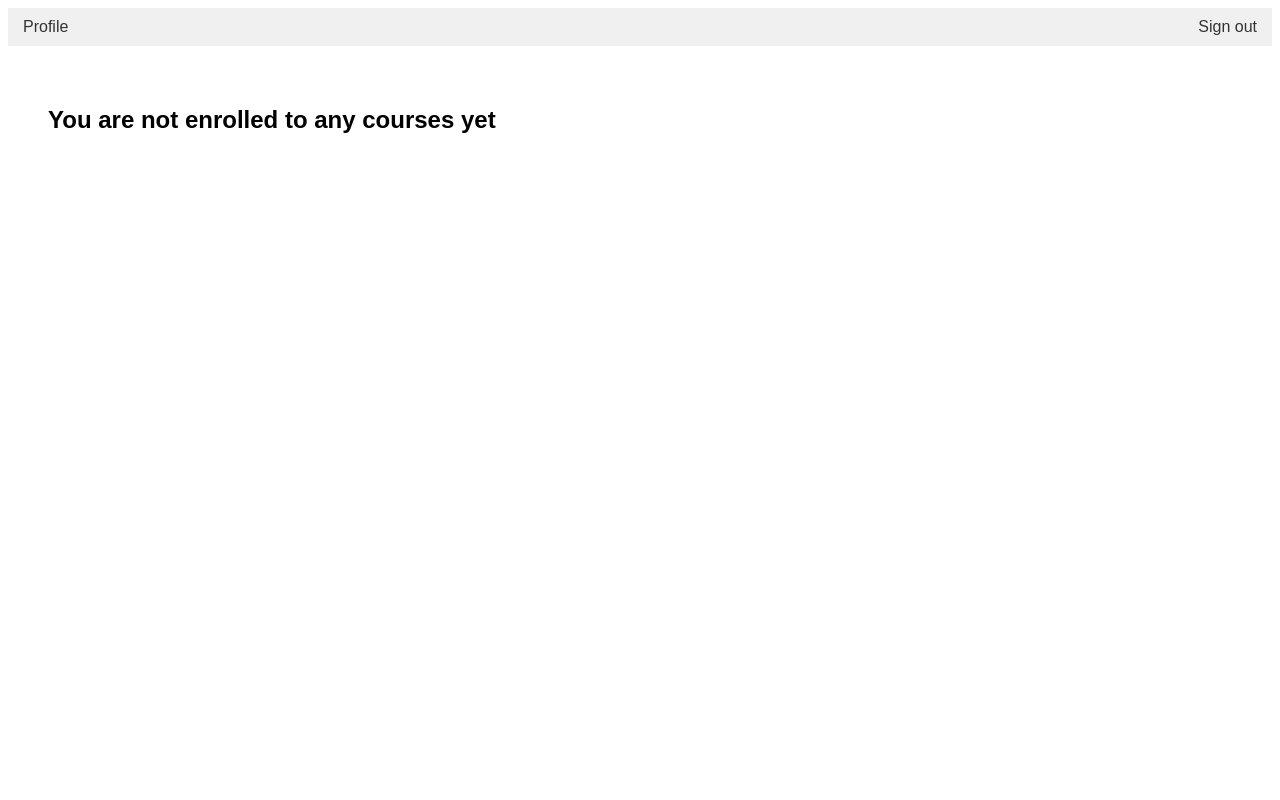
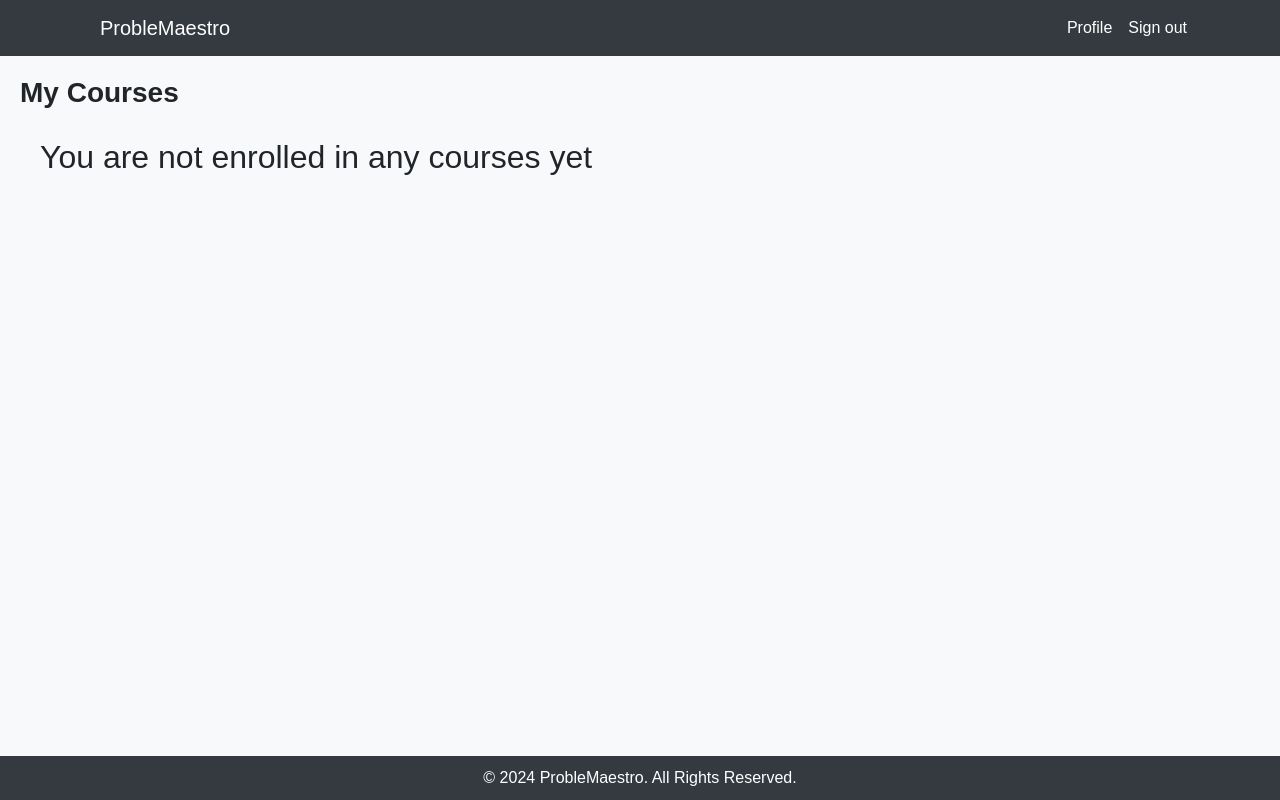
Before and after one commit to OsamaX01/problem__maestro, a Django app: page /dashboard/ in a window 1280 px wide. Run offline with Django 4.2, Linux system fonts and the light colour scheme; the visitor is signed in with stand-in values (Sample User, id 1); data that the repository does not hold is empty; some libraries are stand-ins or nearby versions.

Commit message:
dashboard app: add new html to the dashboard page

```diff
--- a/dashboard/templates/dashboard/user_dashboard.html
+++ b/dashboard/templates/dashboard/user_dashboard.html
@@ -4,74 +4,111 @@
 <head>
     <meta charset="UTF-8">
     <meta name="viewport" content="width=device-width, initial-scale=1.0">
-    <title>Dashboard</title>
+    <title>ProbleMaestro</title>
+    <link rel="stylesheet" href="https://stackpath.bootstrapcdn.com/bootstrap/4.5.2/css/bootstrap.min.css">
     <style>
         body {
             font-family: Arial, sans-serif;
+            background-color: #f8f9fa;
+            margin: 0;
+            padding: 0;
+            min-height: 100vh;
+            display: flex;
+            flex-direction: column;
         }
 
         .navbar {
-            display: flex;
-            justify-content: space-between;
-            align-items: center;
-            padding: 10px;
-            background-color: #f0f0f0;
+            background-color: #343a40 !important;
+            color: #fff;
         }
 
         .navbar a {
-            text-decoration: none;
-            margin: 0 5px;
-            color: #333;
+            color: #fff !important;
         }
 
         .content {
-            display: flex;
-            flex-wrap: wrap;
             padding: 20px;
+            flex-grow: 1;
         }
 
         .card {
             background-color: #fff;
-            border-radius: 5px;
+            border-radius: 10px;
             padding: 20px;
-            margin: 10px;
+            margin-bottom: 20px;
             box-shadow: 0 4px 8px rgba(0, 0, 0, 0.1);
+            transition: transform 0.3s ease;
+        }
+
+        .card:hover {
+            transform: translateY(-5px);
         }
 
         .card h2 {
             margin-top: 0;
+            color: #343a40;
         }
 
         .footer {
-            background-color: #f0f0f0;
-            padding: 10px;
+            background-color: #343a40;
+            color: #fff;
             text-align: center;
+            padding: 10px 0;
+            width: 100%;
+        }
+
+        .footer p {
+            margin: 0;
         }
     </style>
 </head>
 
 <body>
+    <nav class="navbar navbar-expand-lg navbar-dark">
+        <div class="container">
+            <div class="col-6 col-lg-auto">
+                <a class="navbar-brand" href="#">ProbleMaestro</a>
+            </div>
+            <div class="collapse navbar-collapse" id="navbarSupportedContent">
+                <ul class="navbar-nav ml-auto">
 
-    <div class="navbar">
-        <a href="#">Profile</a>
-        <a href = "{% url 'users:logout' %}">Sign out</a>
-    </div>
+                    {% if request.user.role == 'instructor' %}
+                        <li class="nav-item">
+                            <a class="nav-link" href="{% url 'course:create' %}">Create Course</a>
+                        </li>
+                    {% endif %}
+                    {% if request.user.role == 'instructor' %}
+                        <li class="nav-item">
+                            <a class="nav-link" href="{% url 'problem:create' %}">Create Problem</a>
+                        </li>
+                    {% endif %}
+                    <li class="nav-item">
+                        <a class="nav-link" href="{% url 'users:profile' %}">Profile</a>
+                    </li>
+                    <li class="nav-item">
+                        <a class="nav-link" href="{% url 'users:logout' %}">Sign out</a>
+                    </li>
+                </ul>
+            </div>
+        </div>
+    </nav>
 
     <div class="content">
-    {% for course in courses %}
+        <h3 style="font-weight: bold;">My Courses</h3>
+        {% for course in courses %}
         <a href="{% url 'course:index' course.id %}">
             <div class="card">
                 <h2>{{ course.name }}</h2>
             </div>
         </a>
-
-    {% empty %}
+        {% empty %}
         <div class="content">
-            <h2> You are not enrolled to any courses yet </h2>
+            <h2>You are not enrolled in any courses yet</h2>
         </div>
-    {% endfor %}
+        {% endfor %}
     </div>
 
-</body>
-
+    <footer class="footer">
+        <p>&copy; 2024 ProbleMaestro. All Rights Reserved.</p>
+    </footer>
 </html>
```
